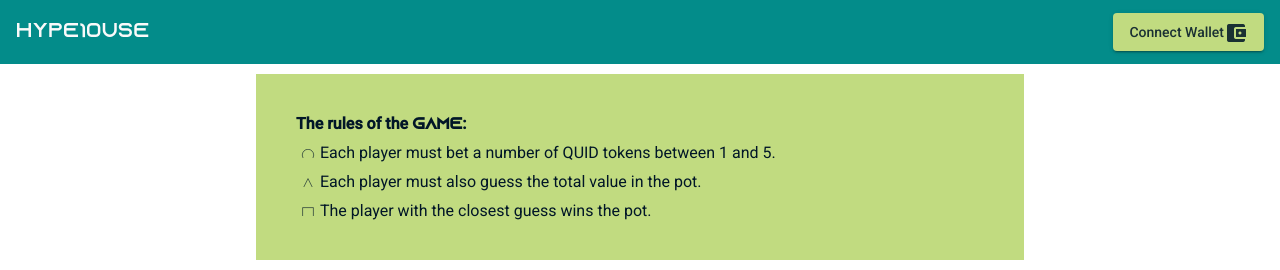
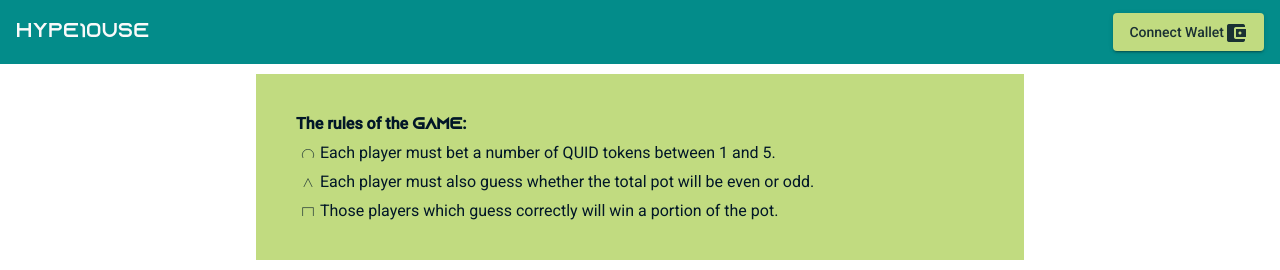
Before and after one commit to hypo10use/web, an Angular app: page /game in a window 1280 px wide. Shown: the top 270 px of the page. Built offline with nearby package versions, Linux system fonts and the light colour scheme; no server answers.

Commit message:
Updated rules for simpler version of game.

```diff
--- a/src/app/game-page/game-page.component.html
+++ b/src/app/game-page/game-page.component.html
@@ -2,8 +2,8 @@
   <strong>The rules of the <span class="display">game</span>:</strong>
   <ul class="rules-list">
     <li class="rule"><mat-icon svgIcon="circle" class="bullet"></mat-icon>Each player must bet a number of QUID tokens between 1 and 5.</li>
-    <li class="rule"><mat-icon svgIcon="triangle" class="bullet"></mat-icon>Each player must also guess the total value in the pot.</li>
-    <li class="rule"><mat-icon svgIcon="rectangle" class="bullet"></mat-icon>The player with the closest guess wins the pot.</li>
+    <li class="rule"><mat-icon svgIcon="triangle" class="bullet"></mat-icon>Each player must also guess whether the total pot will be even or odd.</li>
+    <li class="rule"><mat-icon svgIcon="rectangle" class="bullet"></mat-icon>Those players which guess correctly will win a portion of the pot.</li>
   </ul>
 </div>
 
--- a/src/environments/environment.prod.ts
+++ b/src/environments/environment.prod.ts
@@ -1,6 +1,5 @@
 export const environment = {
   production: true,
-  // TODO: Replace with actual endpoints
   wsEndpoint: 'wss://hypo10use-backend.herokuapp.com/ws',
   httpEndpoint: 'http://localhost:4200/api'
 };
--- a/src/environments/environment.ts
+++ b/src/environments/environment.ts
@@ -4,7 +4,6 @@
 
 export const environment = {
   production: false,
-  // TODO: Replace with actual endpoints
   wsEndpoint: 'ws://localhost:3000/ws',
   httpEndpoint: 'http://localhost:4200/api'
 };
```
